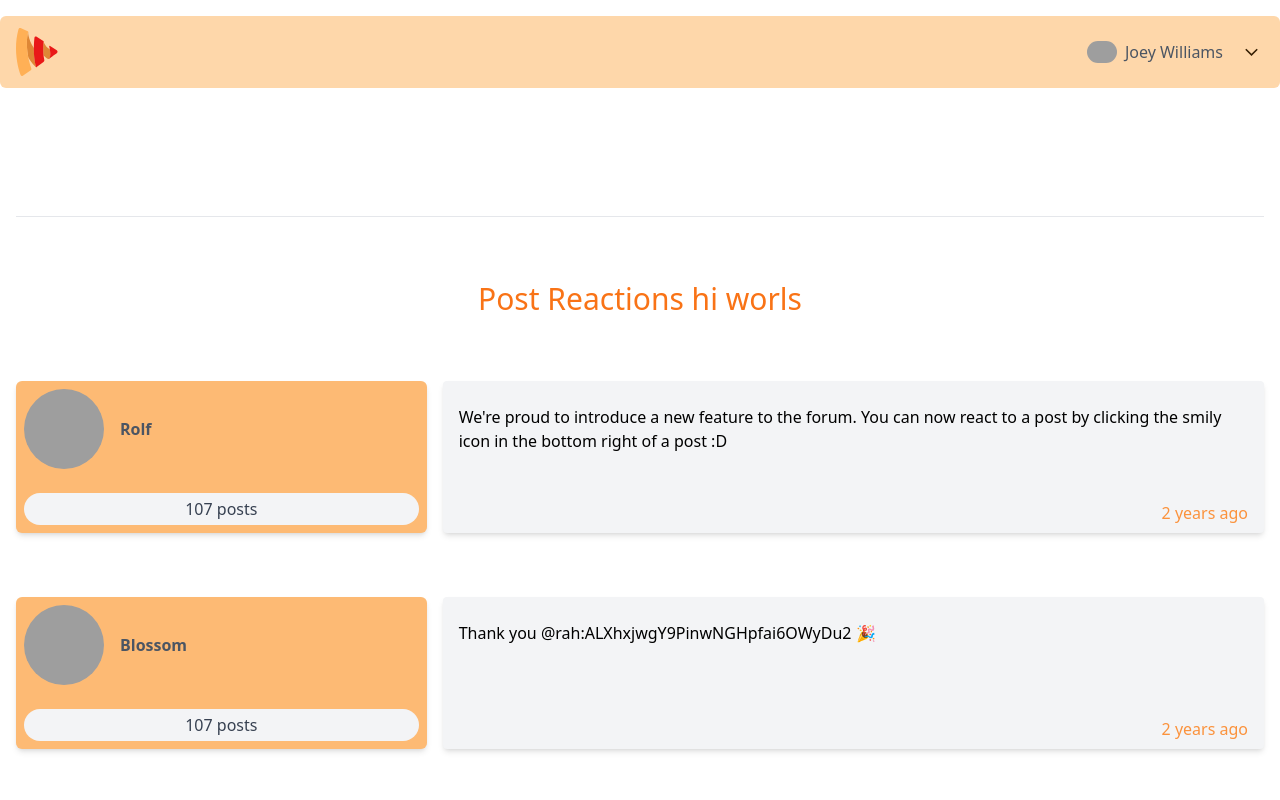
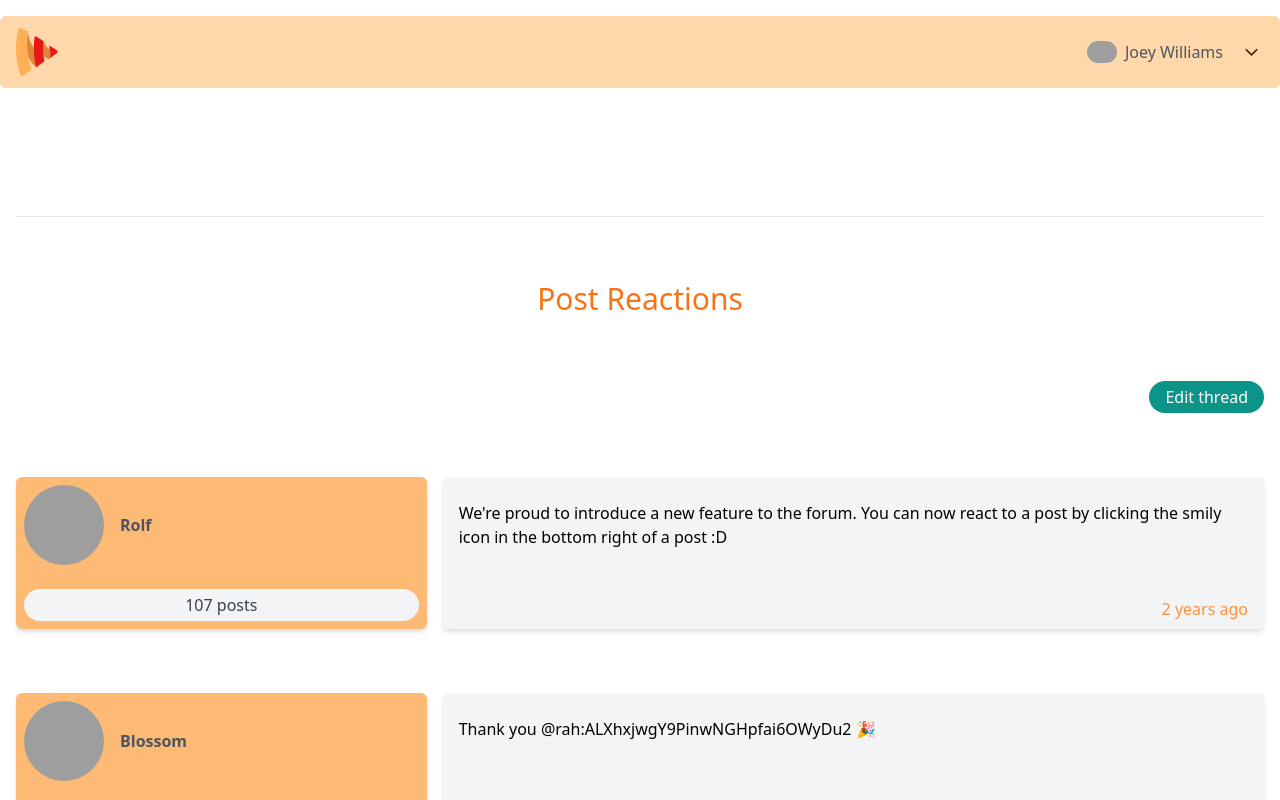
Before and after one commit to ciaran-io/vue-mastery, a Vue app: page /thread/-KvgjI6bfbWYlbYV5ndr in a window 1280 px wide. Shown: the top 800 px of the page. Built offline with nearby package versions, Linux system fonts and the light colour scheme; grey boxes are pictures that could not be loaded.

Commit message:
refactor: improve perf, add edit thread route.
1. threadPosts and thread are now computed values.

```diff
--- a/src/pages/ThreadDisplay.vue
+++ b/src/pages/ThreadDisplay.vue
@@ -1,7 +1,11 @@
 <script setup>
-import { useStore } from '@/stores/index'
+import { useStore } from '@/stores/index';
+import { computed } from 'vue';
+import { useRouter } from 'vue-router';
 
-const store = useStore()
+const router = useRouter();
+
+const store = useStore();
 const props = defineProps({
   id: {
     required: true,
@@ -10,29 +14,39 @@ const props = defineProps({
 });
 
 //  Return threads posts that match route params
-const threadPosts = store.getPostById(props.id)
+const threadPosts = computed(() => store.getPostById(props.id));
 
 //  Return first thread that matches route parameters
-const thread = store.getThreadById(props.id);
+const thread = computed(() => store.getThreadById(props.id));
 
 const addPost = (eventData) => {
   const post = {
     ...eventData.post,
-    threadId: props.id,
+    threadId: thread.value.id,
   };
   // update all posts with new post object
-  store.createPost(post, props.id);
+  store.createPost(post);
 };
+
+function editThread() {
+  router.push({ name: 'ThreadEdit', id: props.id });
+}
 </script>
 
 <template>
   <div class="mt-32 space-y-16">
     <hr />
-    <h1 class="text-center text-3xl text-orange-500 break-words">
-      {{ thread.title }} hi worls
-      </h1>
+    <h1 class="break-words text-center text-3xl text-orange-500">
+      {{ thread.title }}
+    </h1>
 
-     <post-list :posts="threadPosts"></post-list>
+    <div class="ml-auto w-max">
+      <button @click="editThread" class="button-pill button-submit">
+        Edit thread
+      </button>
+    </div>
+
+    <post-list :posts="threadPosts"></post-list>
     <post-editor @save="addPost"></post-editor>
   </div>
 </template>
```
